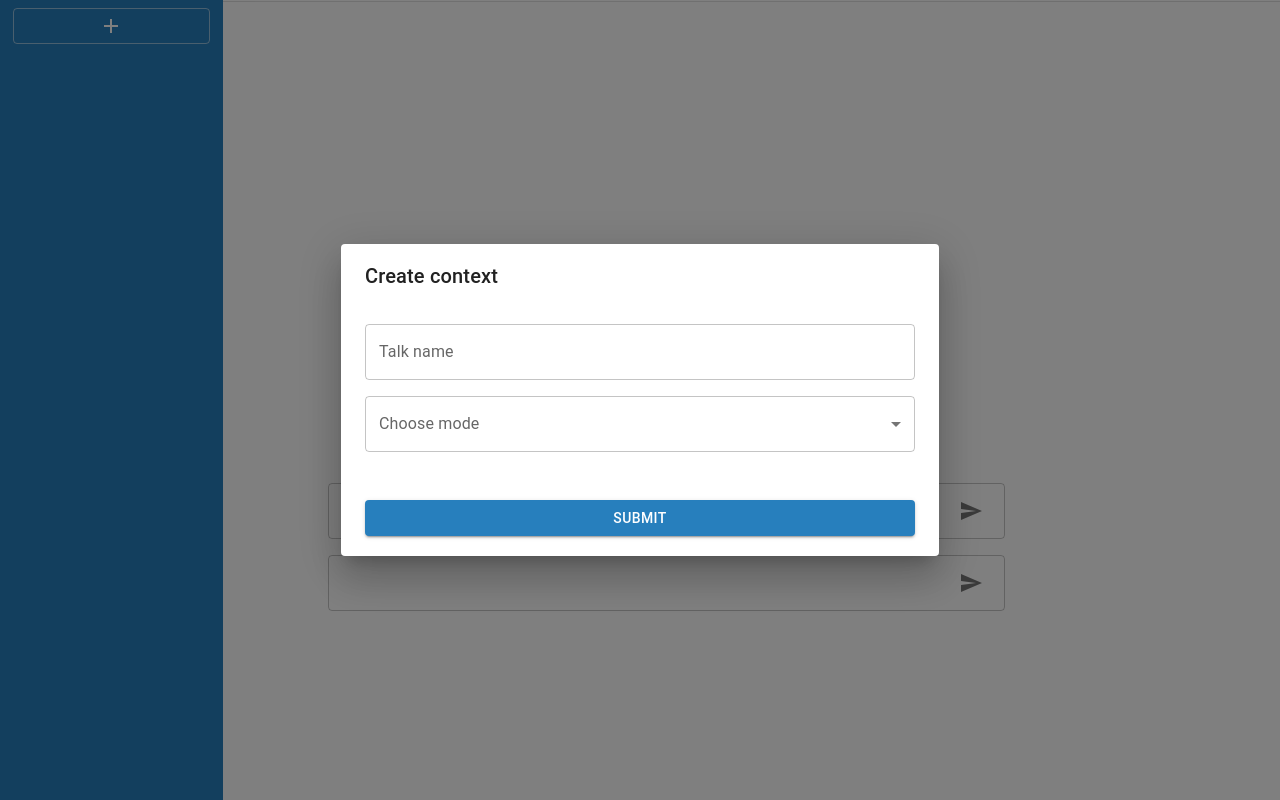
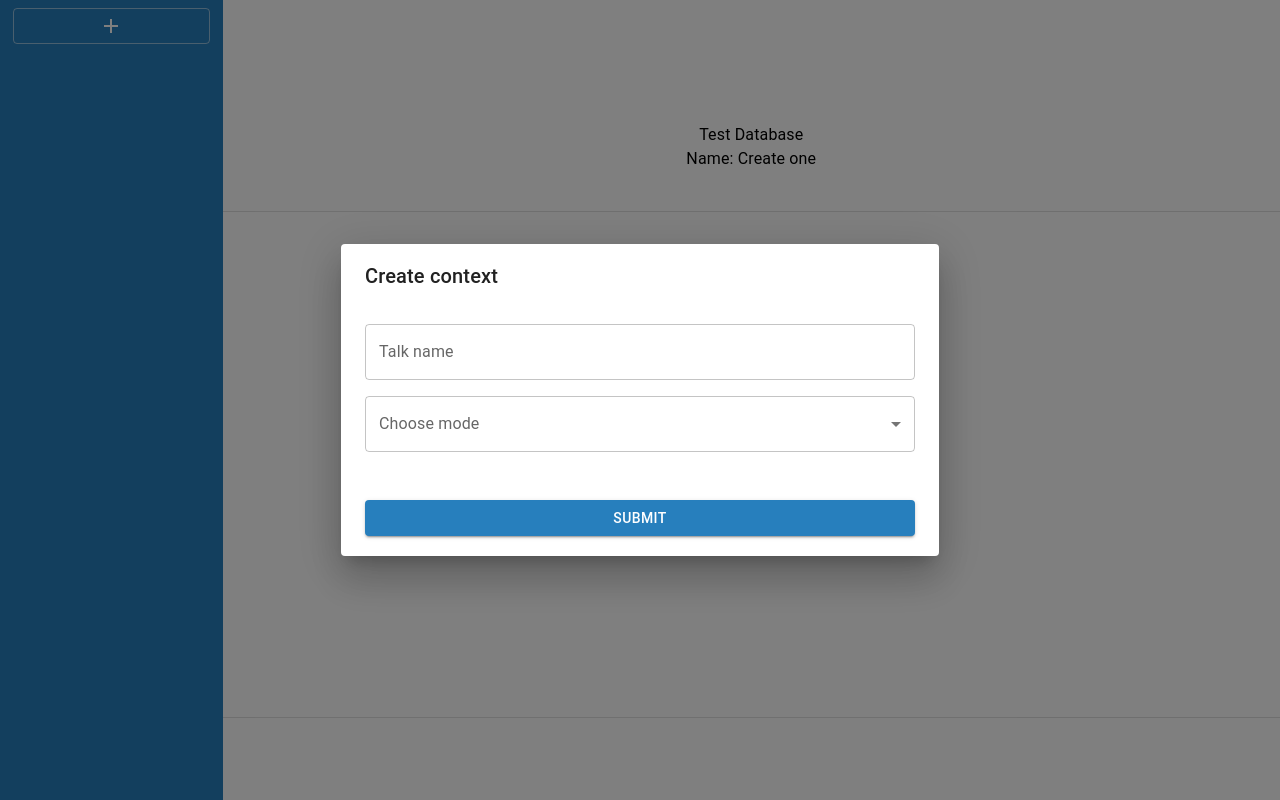
Before and after one commit to Stasnislau/talk-to-your-data, a React (Vite) app: page / in a window 1280 px wide. Both pictures are taken after a click on the button 111 px from the left and 26 px from the top of the page. Built offline with nearby package versions, Linux system fonts and the light colour scheme.

Commit message:
better looks

```diff
--- a/src/components/historyComponent/index.jsx
+++ b/src/components/historyComponent/index.jsx
@@ -2,6 +2,8 @@ import { Box, Typography } from "@mui/material";
 import { observer } from "mobx-react-lite";
 import { useContext } from "react";
 import { Context } from "../../App";
+import TableComponent from "../tableComponent";
+import { Divider } from "@mui/material";
 const HistoryComponent = observer(({ context }) => {
   const store = useContext(Context);
   return (
@@ -12,15 +14,25 @@ const HistoryComponent = observer(({ context }) => {
           height: "20%",
           display: "flex",
           justifyContent: "center",
+          flexDirection: "column",
+          alignItems: "center",
         }}
       >
+        {context && context.mode === "source" ? (
+          <Typography>
+            {" "}
+            URL: {context && context.source
+              ? context.source
+              : "Choose one"}{" "}
+          </Typography>
+        ) : (
+          <Typography> Test Database</Typography>
+        )}
         <Typography>
           {" "}
-          URL: {context && context.url ? context.url : "Choose one"}{" "}
-        </Typography>
-        <Typography>
-          {" "}
-          Name: {context && context.name ? context.name : "Create one"}{" "}
+          Name: {context && context.talkName
+            ? context.talkName
+            : "Create one"}{" "}
         </Typography>
       </Box>
       <Box
@@ -53,19 +65,39 @@ const HistoryComponent = observer(({ context }) => {
                   width: "100%",
                   height: "100px",
                   display: "flex",
-                  justifyContent: "center",
-                  alignItems: "center",
+                  flexDirection: "column",
                   borderBottom: "1px solid black",
+                  overflowY: "auto",
                 }}
               >
-                <Typography> {item} </Typography>
+                <Typography> {item.text}</Typography>
+                <Typography> {item.query}</Typography>
+
+                <TableComponent queryResult={item.queryResult} />
               </Box>
             ))}
           </Box>
         ) : (
-          <Typography> No history </Typography>
+          <Box
+            sx={{
+              width: "100%",
+              height: "100%",
+              display: "flex",
+              justifyContent: "center",
+              alignItems: "center",
+            }}
+          >
+            <Typography> No history</Typography>
+          </Box>
         )}
       </Box>
+      <Divider
+        sx={{
+          width: "100%",
+          height: "1px",
+          color: "black",
+        }}
+      />
     </Box>
   );
 });
--- a/src/pages/index.jsx
+++ b/src/pages/index.jsx
@@ -95,7 +95,7 @@ const MainPage = observer(() => {
         },
         body: JSON.stringify({
           textQuery: text,
-          dbUrl: store.state.chosenDataUrl,
+          dbUrl: currentContext.source,
         }),
       });
       const data = await res.json();
@@ -177,7 +177,7 @@ const MainPage = observer(() => {
           "Content-Type": "application/json",
         },
         body: JSON.stringify({
-          dbUrl: store.state.chosenDataUrl,
+          dbUrl: currentContext.source,
           sqlQuery: sqlQuery,
         }),
       });
@@ -286,8 +286,9 @@ const MainPage = observer(() => {
             position: "relative",
           }}
         >
-          <Box sx={{ width: "100%", height: "59%" }}>
-            {/* <HistoryComponent context={currentContext} /> */}
+          {store.state.currentContext !== "none" ? (
+            <Box sx={{ width: "100%", height: "79%" }}>
+              <HistoryComponent context={currentContext} />
               <Divider
                 sx={{
                   width: "100%",
@@ -296,10 +297,11 @@ const MainPage = observer(() => {
                 }}
               />
             </Box>
-          {store.state.currentContext !== "none" ? (
+          ) : null}
+          {store.state.currentContext !== "none" && currentContext ? (
             <Box
               width="80%"
-              height="40%"
+              height="20%"
               sx={{
                 display: "flex",
                 flexDirection: "column",
@@ -322,7 +324,7 @@ const MainPage = observer(() => {
                       text={text}
                       setText={setText}
                       onSend={
-                        store.state.currentMode === "source"
+                        currentContext.mode === "source"
                           ? sendSpeechAnyBase
                           : sendSpeechTestBase
                       }
@@ -332,10 +334,10 @@ const MainPage = observer(() => {
                     <Box sx={{ width: "100%" }}>
                       <SQLQueryBox
                         query={sqlQuery}
-                        setSqlQuery={setSqlQuery}
+                        setQuery={setSqlQuery}
                         isEditable={Boolean(queryResult)}
                         onSend={
-                          store.state.currentMode === "source"
+                          currentContext.mode === "source"
                             ? sendQueryTestAnyDatabase
                             : sendQueryTestDatabase
                         }
@@ -343,17 +345,6 @@ const MainPage = observer(() => {
                     </Box>
                   </Box>
                 </Box>
-              </Box>
-              <Box
-                sx={{
-                  width: "50%",
-                  height: "40%",
-                }}
-              >
-                {/* {queryResult && queryResult.keys && queryResult.keys.length > 0 && (
-            <TableComponent queryResult={queryResult} />
-          )} */}
-                <TableComponent queryResult={queryResult} />
               </Box>
             </Box>
           ) : null}
```
Lines whose indentation alone changed are shown as unchanged.
